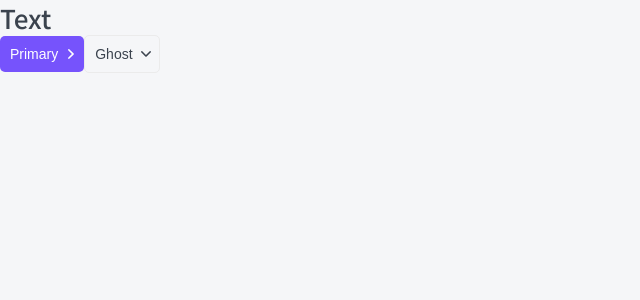
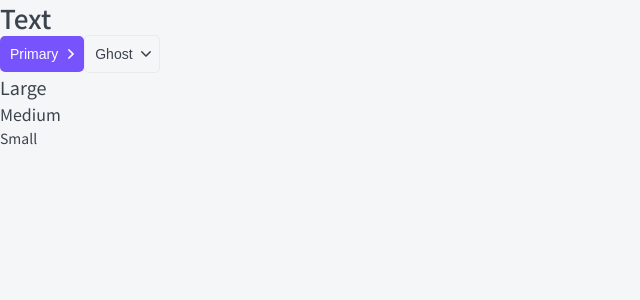
Before and after one commit to HikkaKun/top-app, a Next.js app: page / in a window 1280 px wide. Shown: the top 300 px of the page, without its empty margins (0-640 px from the left). Built offline with nearby package versions, Linux system fonts and the light colour scheme.

Commit message:
Create P component

```diff
--- /dev/null
+++ b/components/P/P.module.css
@@ -0,0 +1,18 @@
+.p {
+	margin: 0;
+}
+
+.s {
+	font-size: 14px;
+	line-height: 24px;
+}
+
+.m {
+	font-size: 16px;
+	line-height: 24px;
+}
+
+.l {
+	font-size: 18px;
+	line-height: 29px;
+}
--- /dev/null
+++ b/components/P/P.props.tsx
@@ -0,0 +1,6 @@
+import { DetailedHTMLProps, HTMLAttributes, ReactNode } from 'react';
+
+export interface PProps extends DetailedHTMLProps<HTMLAttributes<HTMLParagraphElement>, HTMLParagraphElement> {
+	size?: 's' | 'm' | 'l';
+	children: ReactNode;
+}
--- /dev/null
+++ b/components/P/P.tsx
@@ -0,0 +1,15 @@
+import classNames from 'classnames';
+import { PProps } from './P.props';
+import styles from './P.module.css';
+
+export function P({ size = 'm', children, className, ...props }: PProps): JSX.Element {
+	return (
+		<p className={
+			classNames(styles.p, className, styles[size])
+		}
+			{...props}
+		>
+			{children}
+		</p>
+	);
+}
--- a/components/index.ts
+++ b/components/index.ts
@@ -1,2 +1,3 @@
 export * from './Htag/Htag';
 export * from './Button/Button';
+export * from './P/P';
--- a/pages/index.tsx
+++ b/pages/index.tsx
@@ -1,13 +1,17 @@
+import { P } from '../components';
 import Button from '../components/Button/Button';
 import Htag from '../components/Htag/Htag';
 
 
 export default function Home(): JSX.Element {
 	return (
-		<div >
+		<div>
 			<Htag tag='h1'>Text</Htag>
 			<Button appearance='primary' arrow='right'>Primary</Button>
 			<Button appearance='ghost' arrow='down'>Ghost</Button>
+			<P size='l'>Large</P>
+			<P>Medium</P>
+			<P size='s'>Small</P>
 		</div>
 	);
 }
```
